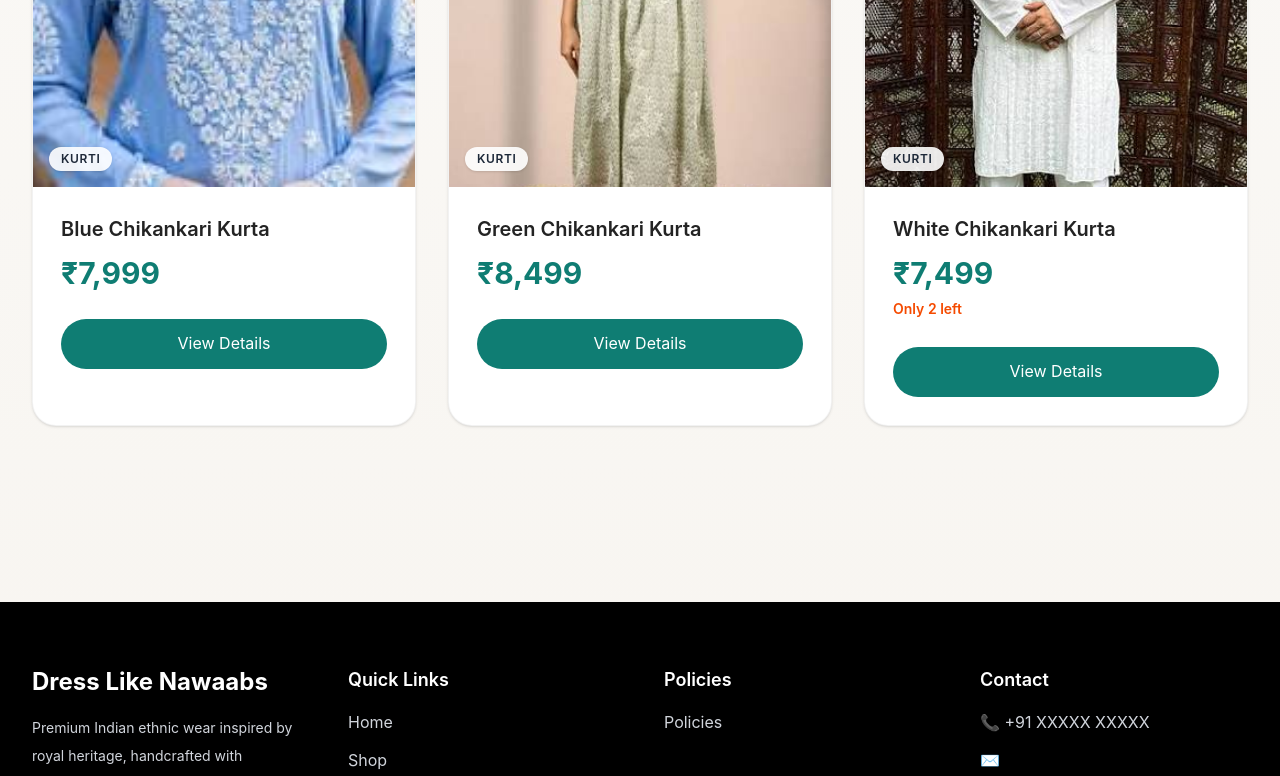
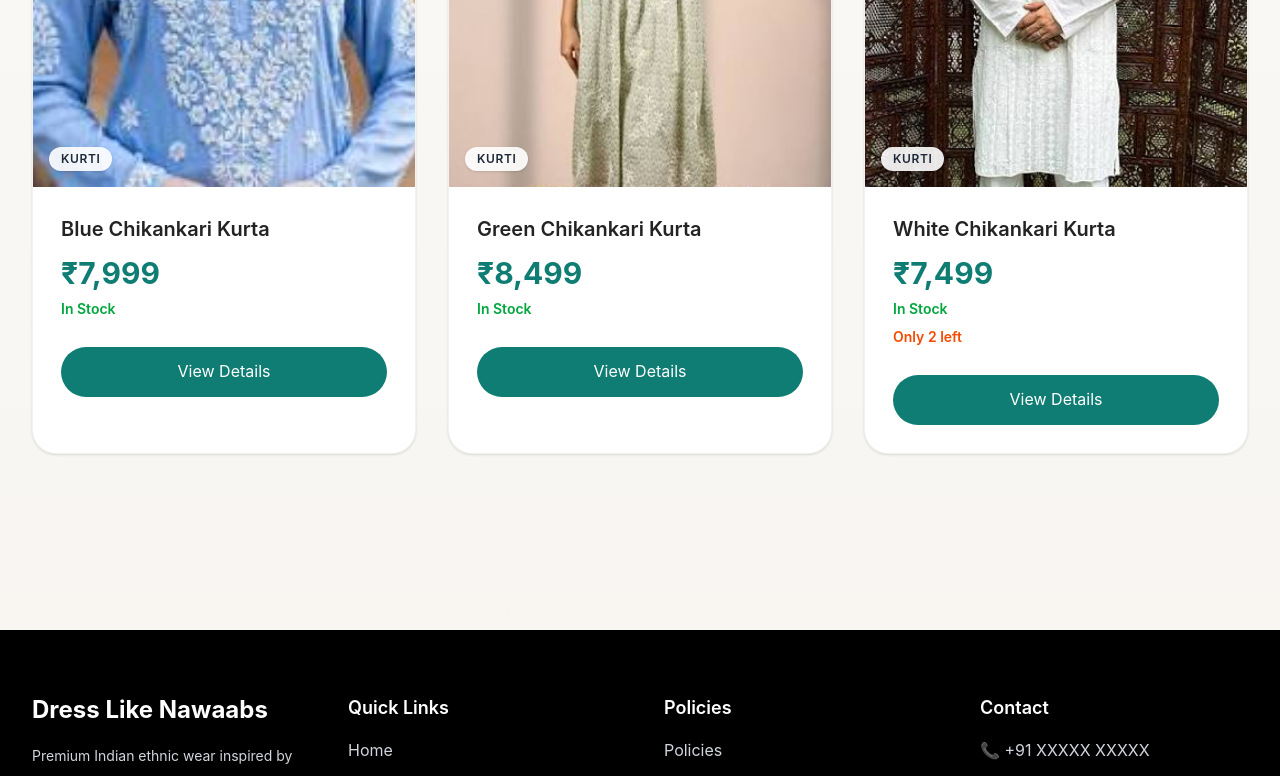
Before and after one commit to mohitshukla123-DLN/dln-website-v2, a React (Vite) app: page /shop in a window 1280 px wide. Shown: the part 715-1491 px from the top of the page. Built offline with nearby package versions, Linux system fonts and the light colour scheme.

Commit message:
Update wishlist

```diff
--- a/app/components/layout/Navbar.tsx
+++ b/app/components/layout/Navbar.tsx
@@ -76,13 +76,13 @@ export default function Navbar() {
             )}
           </NavLink>
 
-          <button
-            type="button"
-            aria-label="Search"
+          <Link
+            to="/shop"
+            aria-label="Search Products"
             className="rounded-full p-2 transition-colors hover:bg-black/5"
           >
             🔍
-          </button>
+          </Link>
         </nav>
       </Container>
     </header>
--- a/app/components/product/ProductCard.tsx
+++ b/app/components/product/ProductCard.tsx
@@ -168,6 +168,20 @@ useEffect(() => {
           ₹{product.price.toLocaleString("en-IN")}
         </p>
 
+          {product.availability && (
+            <p
+              className={`mt-2 text-sm font-semibold ${
+                product.availability === "In Stock"
+                  ? "text-green-600"
+                  : product.availability === "Made to Order"
+                  ? "text-orange-600"
+                  : "text-red-600"
+              }`}
+            >
+              {product.availability}
+            </p>
+          )}
+
         {product.stock === 0 && (
           <p className="mt-2 text-sm font-semibold text-red-600">
             Sold Out
--- a/app/components/product/ProductGallery.tsx
+++ b/app/components/product/ProductGallery.tsx
@@ -1,3 +1,5 @@
+import { useState } from "react";
+
 interface Props {
   product: {
     name: string;
@@ -14,14 +16,24 @@ export default function ProductGallery({
   setActiveImage,
   onImageClick,
 }: Props) {
+  const [zoom, setZoom] = useState(false);
+
   return (
     <div>
-      <img
-        src={activeImage}
-        alt={product.name}
-        onClick={onImageClick}
-        className="w-full cursor-zoom-in rounded-3xl object-cover shadow-lg"
-      />
+      <div
+        className="overflow-hidden rounded-3xl"
+        onMouseEnter={() => setZoom(true)}
+        onMouseLeave={() => setZoom(false)}
+      >
+        <img
+          src={activeImage}
+          alt={product.name}
+          onClick={onImageClick}
+          className={`w-full cursor-zoom-in rounded-3xl object-cover shadow-lg transition-transform duration-300 ${
+            zoom ? "scale-150" : "scale-100"
+          }`}
+        />
+      </div>
 
       <div className="mt-6 flex gap-4">
         {product.images.map((image, index) => (
```
